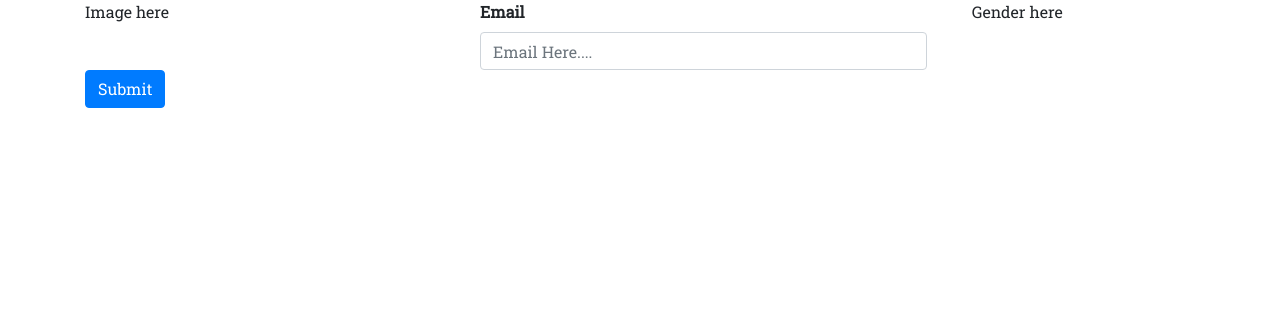
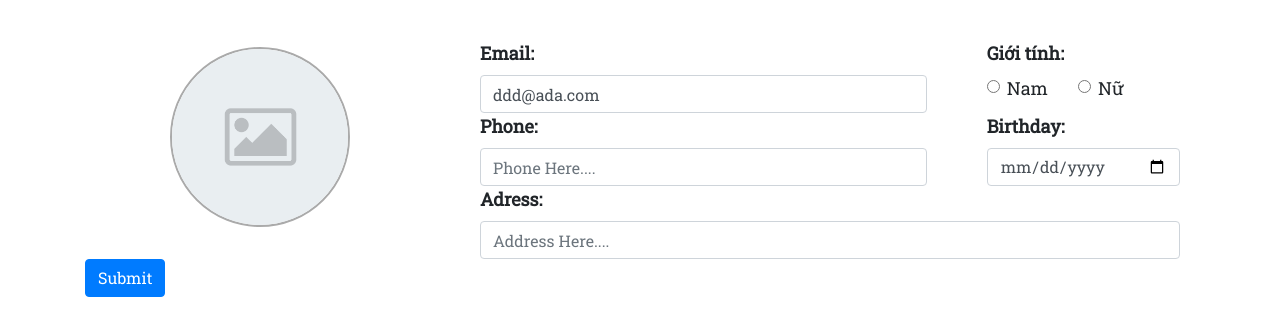
Before and after one commit to Duc-Developer/my-portfolio, a React (Create React App) app: page / in a window 1280 px wide. Shown: the top 336 px of the page. Built offline with nearby package versions, Linux system fonts and the light colour scheme.

Commit message:
create profile form with contact form

```diff
--- a/src/features/ContactForm/index.jsx
+++ b/src/features/ContactForm/index.jsx
@@ -26,12 +26,13 @@ export default function ContactForm(props) {
                     control={control} />
             </Col>
             <Col xs="12" sm="4">
-                <h6><b>Giới tính:</b></h6>
                 <RadioController
                     checkList={["Nam", "Nữ"]}
                     errors={errors}
                     rules={{ required: { value: true, message: "Giới tính là bắt buộc" } }}
-                    control={control} />
+                    control={control}
+                    title="Giới tính:"
+                     />
             </Col>
         </Row>
         <Row>
--- a/src/features/ProfileForm/ProfileForm.css
+++ b/src/features/ProfileForm/ProfileForm.css
@@ -0,0 +1,27 @@
+.profile-form {
+    font-size: large;
+    margin-top: calc(5vh);
+}
+
+.avatar-container {
+    text-align: center;
+}
+
+.avatar-wrap {
+    border: 2px solid #aaaaaa;
+    border-radius: 50%;
+    overflow: hidden;
+    width: 180px;
+    height: 180px;
+    display: flex;
+    align-items: center;
+    justify-content: center;
+}
+
+.avatar {
+    width: 200px;
+}
+
+.avatar:hover {
+    opacity: 0.7;
+}
--- a/src/features/ProfileForm/index.jsx
+++ b/src/features/ProfileForm/index.jsx
@@ -1,51 +1,61 @@
 import React from 'react';
 import { Container, Row, Col, Button } from 'reactstrap';
-
+import defaultAvatar from '../../images/default-placeholder.png'
 import './ProfileForm.css';
 import { useForm } from 'react-hook-form';
-import TextFieldController from '../../components/Fields/TextFieldController';
+import { useState } from 'react';
+import FileController from '../../components/Fields/FileController';
+import { useRef } from 'react';
+import ContactForm from '../ContactForm';
+
+const defaultValues = {
+    email: "ddd@ada.com",
+    phone: "",
+    address: "",
+    avatar: {},
+    birthday: "",
+    gender: "male"
+}
 
 export default function ProfileForm() {
 
     const {
         control,
-        register,
         handleSubmit,
-        errors } = useForm({});
+        errors } = useForm({ defaultValues });
+    const [imgUrl, setImg] = useState(defaultAvatar);
+    let imgUpload = useRef(null);
 
     const onSubmit = (data) => {
         console.log(data);
+    };
+
+    const handleClickImg = () => {
+        imgUpload.current.click();
     }
+
     return <div className="profile-form">
         <form onSubmit={handleSubmit(onSubmit)} >
             <Container>
                 <Row>
-                    <Col xs="12" sm="4">
-                        Image here
+                    <Col className="avatar-container" xs="12" md="3" lg="4">
+                        <Button color="link" onClick={handleClickImg}>
+                            <div className="avatar-wrap">
+                                <img src={imgUrl} alt="avatar" className="avatar" />
+                            </div>
+                            <FileController
+                                control={control}
+                                style={{ "display": "none" }}
+                                innerRef={imgUpload}
+                                onChange={(file) => {
+                                    let src = URL.createObjectURL(file);
+                                    setImg(src);
+                                }}
+                                name="avatar" />
+                        </Button>
                     </Col>
-                    <Col xs="12" sm="8">
-                        <Row>
-                            <Col xs="12" sm="8">
-                                <TextFieldController
-                                    name="email"
-                                    lableName="Email"
-                                    type="text"
-                                    id="inputEmail"
-                                    placeholder="Email Here...."
-                                    rules={{
-                                        required: { value: true, message: "Email là bắt buộc." },
-                                        pattern: {
-                                            value: /^([A-Za-z0-9_\-\.])+\@([A-Za-z0-9_\-\.])+\.([A-Za-z]{2,4})$/,
-                                            message: "Định dạng email chưa đúng."
-                                        }
-                                    }}
-                                    errors={errors}
-                                    control={control} />
-                            </Col>
-                            <Col xs="12" sm="4">
-                                Gender here
-                            </Col>
-                        </Row>
+                    <Col xs="12" md="9" lg="8">
+                        <ContactForm control={control} errors={errors} />
                     </Col>
                 </Row>
                 <Row>
```
